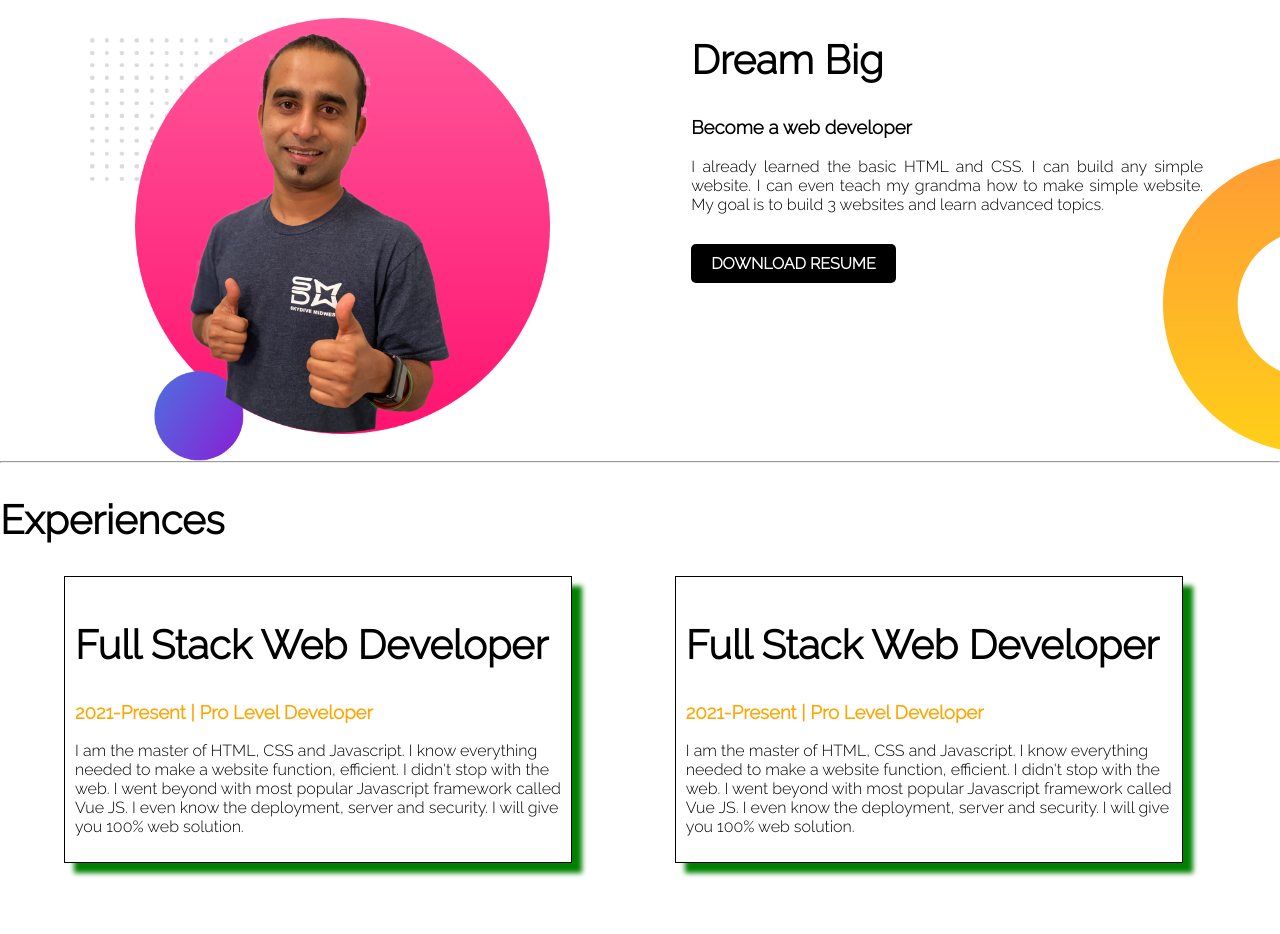
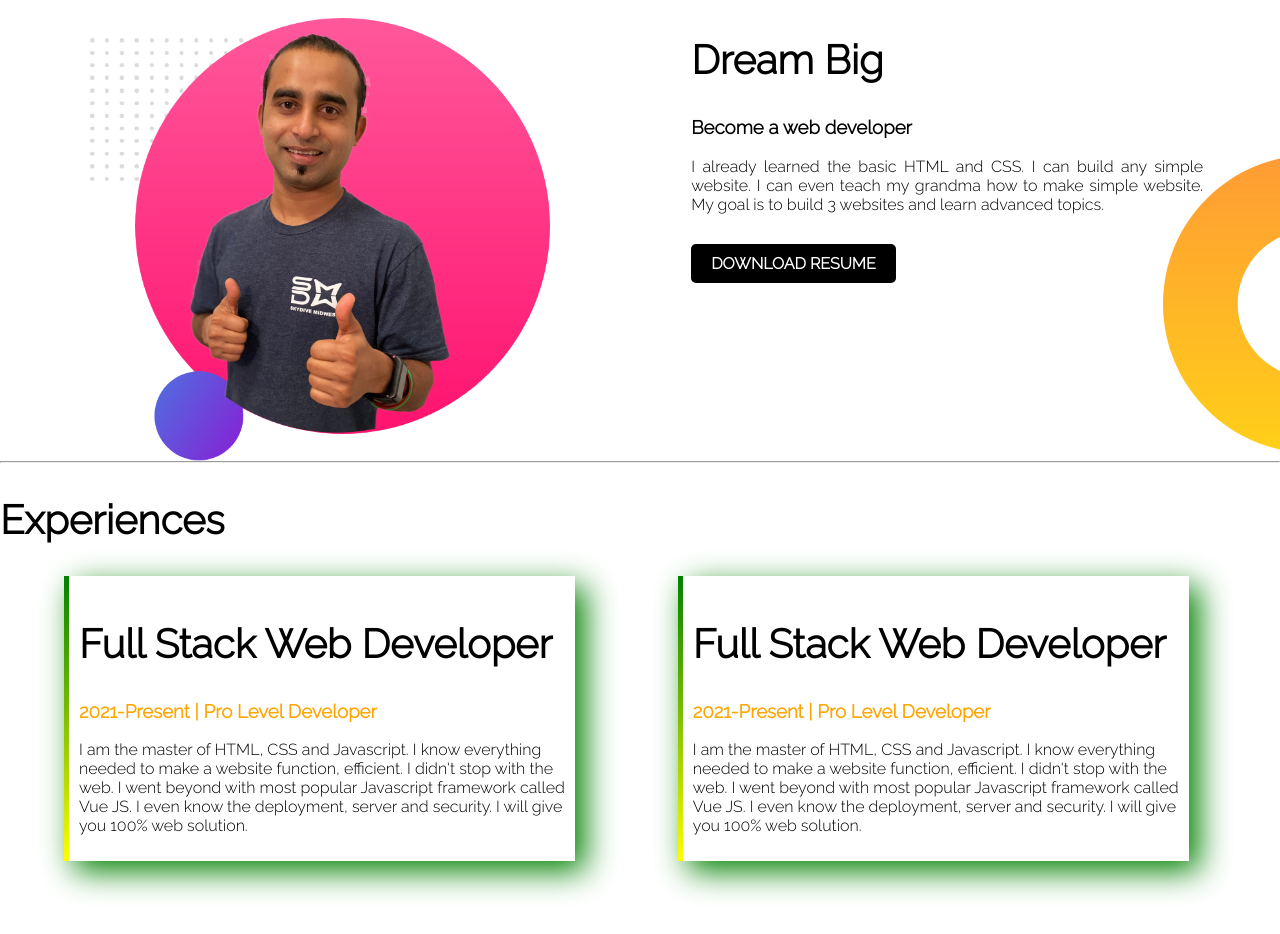
Before and after one commit to iqbalpcc/developer-portfolio-practise, a plain HTML site: page index.html in a window 1280 px wide. Shown: the part 565-1499 px from the top of the page. Drawn offline with Linux system fonts and the light colour scheme.

```diff
--- a/style.css
+++ b/style.css
@@ -81,16 +81,14 @@ body{
 
 }
 
-.experiences-part h3{
-
-}
-
 .half-width-ex{
     width: 38%;
     margin-left: 5%;
     padding: 10px;
-    border: 1px solid black;
-    box-shadow: 10px 10px 5px green;
+    box-shadow: 10px 10px 30px green;
+    border-left: 5px solid;
+    border-image: linear-gradient(green, yellow);
+    border-image-slice: 1;
 }
 
 .half-width-ex-1{
```
